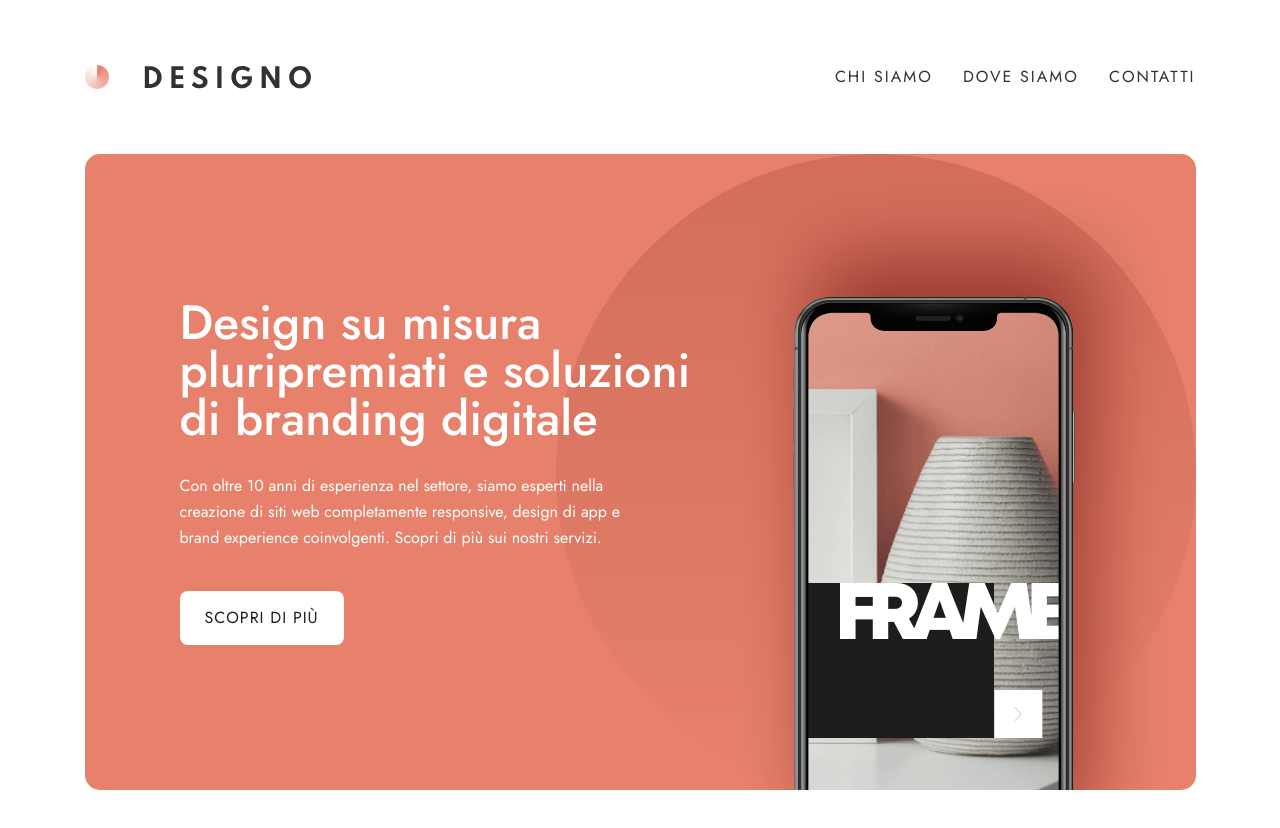
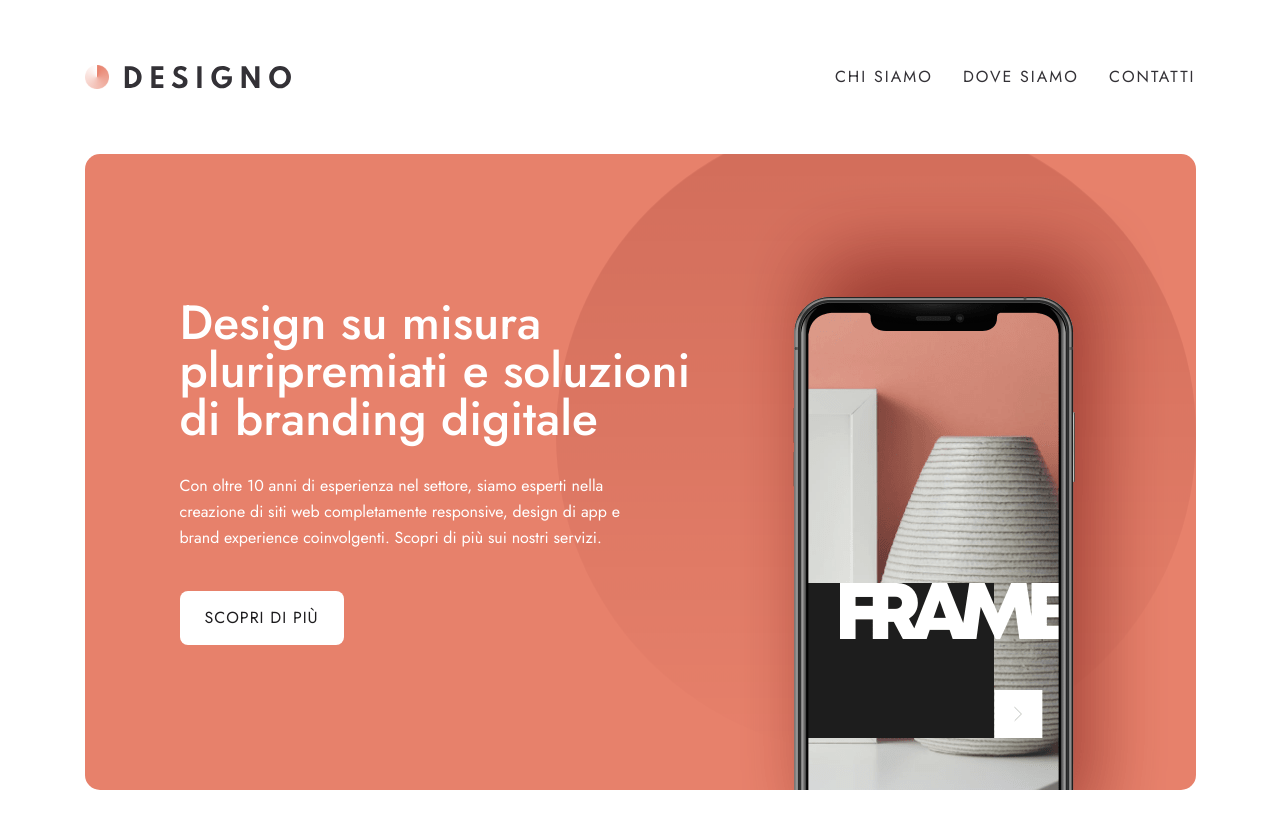
Before and after one commit to tyVespA/designo, a Next.js app: page / in a window 1280 px wide. Shown: the top 828 px of the page. Before the commit the page ends 800 px from the top, so only its background shows below. Built offline with nearby package versions, Linux system fonts and the light colour scheme.

Commit message:
Fix layout, add animations

```diff
--- a/src/app/components/Logo.module.css
+++ b/src/app/components/Logo.module.css
@@ -3,13 +3,13 @@
   max-width: 100%;
   justify-content: flex-start;
   align-items: center;
-  gap: 35px;
+  gap: 15px;
 }
 
 .oval {
-  transition: transform 0.25s;
+  transition: transform 0.25s ease-out;
 }
 
 .logoContainer:hover .oval {
-  transform: rotate(90deg);
+  transform: rotate(360deg);
 }
--- a/src/app/page.module.css
+++ b/src/app/page.module.css
@@ -9,8 +9,10 @@
   grid-template-columns: 1.3fr 1fr;
   align-items: center;
   position: relative;
-  z-index: 100;
+  z-index: 10;
   overflow: hidden;
+
+  margin-bottom: 160px;
 }
 
 .hero h1 {
@@ -29,9 +31,37 @@
   bottom: -250px;
 }
 
+@keyframes float {
+  0% {
+    transform: translateY(25px);
+  }
+  50% {
+    transform: translateY(-50px);
+  }
+  100% {
+    transform: translateY(25px);
+  }
+}
+
 .bgPattern {
   position: absolute;
   top: 0;
   right: 0;
   z-index: -5;
+  animation: float 15s ease-in-out infinite;
 }
+
+/* LINK CARDS SECTION */
+
+.linksCardsSection {
+  display: grid;
+  grid-template-columns: 1fr 1fr;
+  grid-template-rows: 308px 308px;
+  gap: 25px;
+
+  margin-bottom: 160px;
+}
+
+.item1 {
+  grid-row: 1/3;
+}
```
